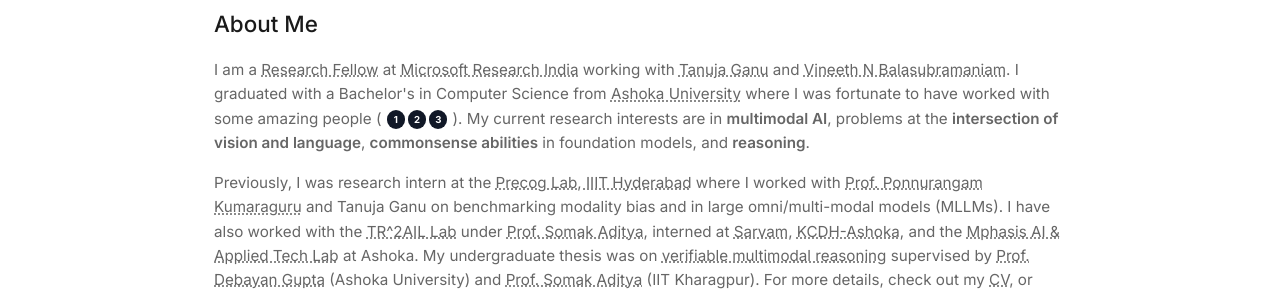
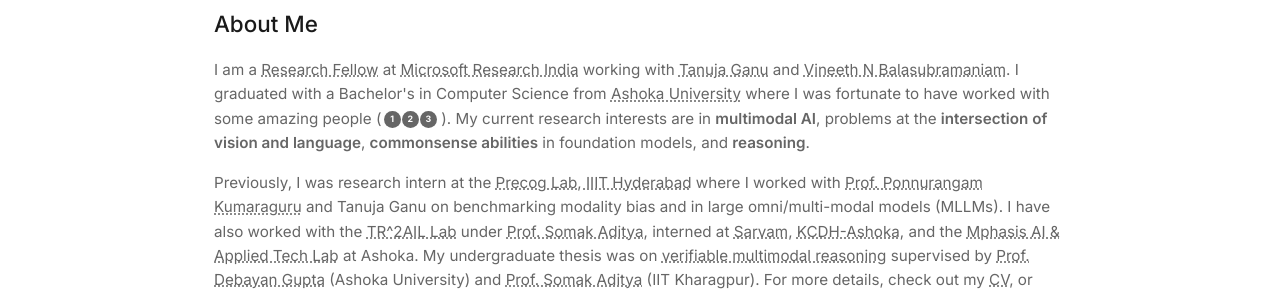
Before and after one commit to SwapnanilMukherjee/swapnanilmukherjee.github.io, a Jekyll site: the page built from index.md, in a window 1280 px wide. Shown: the part 278-575 px from the top of the page. Built offline with Jekyll 4.4.1, drawn with Linux system fonts in a browser that asks for light colours.

Commit message:
css update

```diff
--- a/assets/css/main.css
+++ b/assets/css/main.css
@@ -83,8 +83,8 @@ p b, p strong { color: var(--muted) !important; font-weight: 600 !important; }
 .people-badges {
   display: inline-flex !important;
   flex-wrap: nowrap !important;
-  gap: 0.18rem !important;
-  margin: 0 0.05rem !important;
+  gap: 0.08rem !important;
+  margin: 0 0.02rem 0 -0.12rem !important; /* pull slightly left to remove gap after '(' */
   vertical-align: middle !important;
   line-height: 1 !important;
 }
@@ -93,28 +93,27 @@ p b, p strong { color: var(--muted) !important; font-weight: 600 !important; }
   display: inline-flex !important;
   align-items: center !important;
   justify-content: center !important;
-  width: 1.15rem !important;
-  height: 1.15rem !important;
+  width: 1.05rem !important;
+  height: 1.05rem !important;
   border-radius: 50% !important;
-  background: #111827 !important;
+  background: var(--muted) !important; /* match bold text color */
   text-decoration: none !important;
   transition: none !important;
   border: none !important;
   box-shadow: none !important;
   padding: 0 !important;
-  font-size: 0.75rem !important;
+  font-size: 0.65rem !important;
   line-height: 1 !important;
 }
 
 .people-badge:hover {
-  transform: none !important;
-  background: #0b0f14 !important;
+  background: color-mix(in srgb, var(--muted) 75%, black 25%) !important;
 }
 
 .badge-number {
-  font-size: 0.6rem !important;
+  font-size: 0.55rem !important;
   font-weight: 700 !important;
-  color: #fff !important;
+  color: var(--bg) !important; /* contrast against muted bg */
   display: inline-block !important;
   width: 100% !important;
   text-align: center !important;
```
